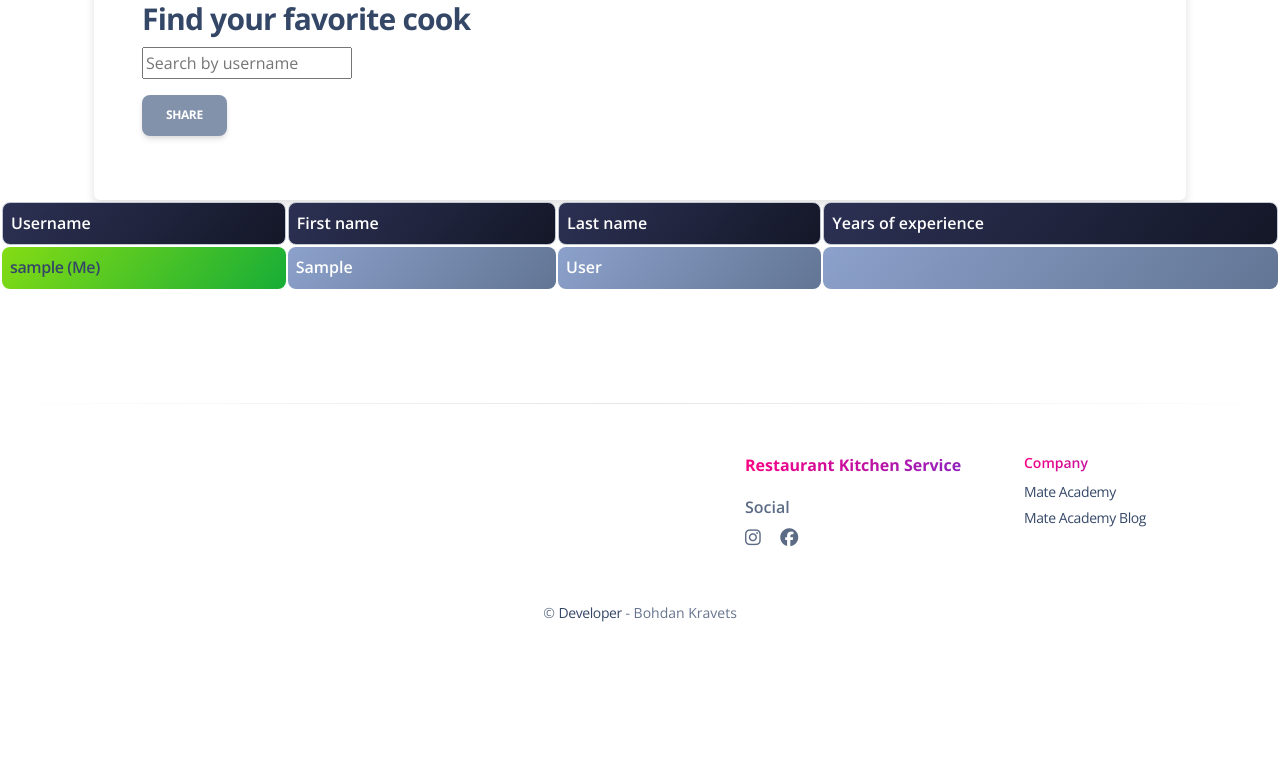
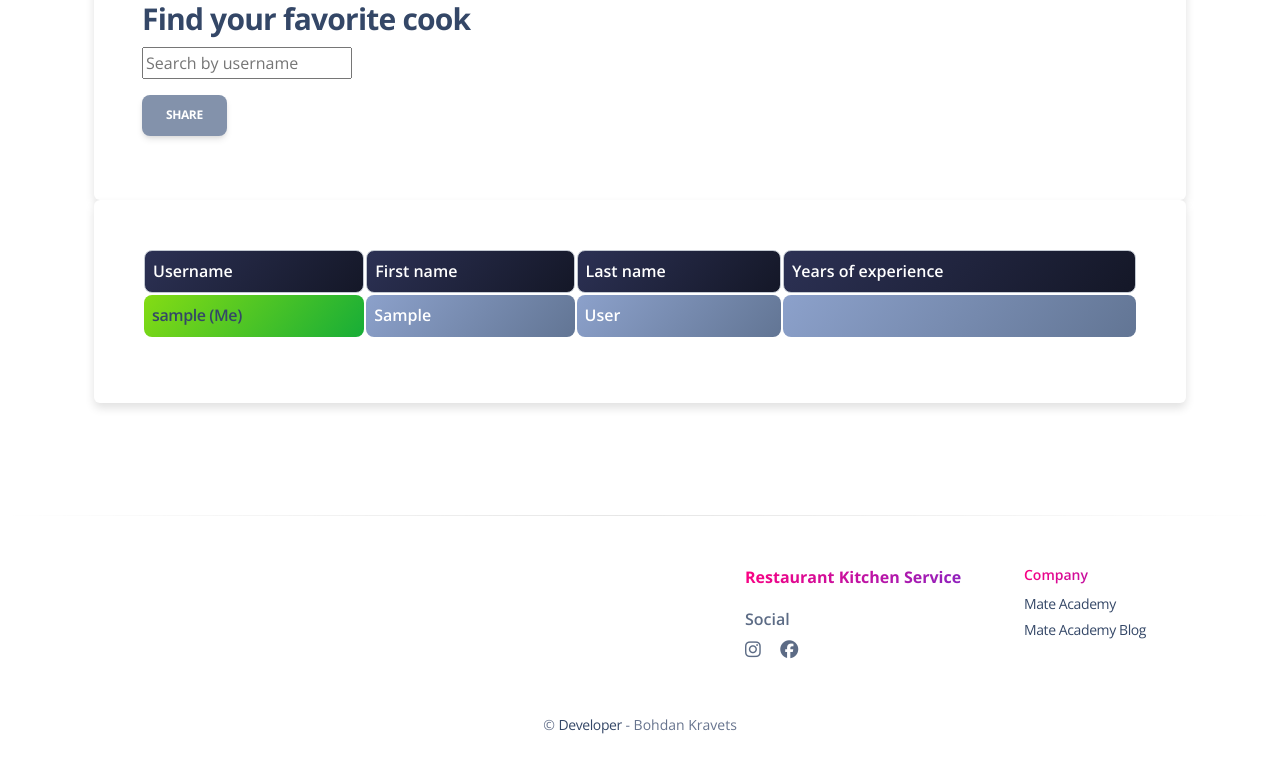
Before and after one commit to kravetb/restaurant-kitchen-service, a Django app: page /cooks/ in a window 1280 px wide. Shown: the part 722-1481 px from the top of the page. Before the commit the page ends 1344 px from the top, so only its background shows below. Run offline with Django 5.2, Linux system fonts and the light colour scheme; the visitor is signed in with stand-in values (Sample User, id 1); data comes from the database, SQL or seed files in the repository; some libraries are stand-ins or nearby versions.

Commit message:
Change dish_list.html, cook_list.html and dish_type_list.html

```diff
--- a/templates/kitchen/cook_list.html
+++ b/templates/kitchen/cook_list.html
@@ -53,6 +53,11 @@
   </div>
 </section>
 
+<section class="vh-lg-100 mt-5 mt-lg-0 bg-soft d-flex align-items-center">
+  <div class="container">
+    <div class="row form-bg-image">
+      <div class="col-12 d-flex align-items-center">
+        <div class="signin-inner my-3 my-lg-0 bg-white shadow border-0 rounded p-4 p-lg-5 w-100 fmxw-500 ms-0 text-start">
           {% if cook_list %}
           <table class="table">
             <tr>
@@ -74,4 +79,9 @@
           {% else %}
             <p>There are no cooks in the kitchen.</p>
           {% endif %}
+        </div>
+      </div>
+    </div>
+  </div>
+</section>
 {% endblock %}
--- a/templates/kitchen/dish_list.html
+++ b/templates/kitchen/dish_list.html
@@ -4,8 +4,7 @@
 
 {% block content %}
 
-  <header class="header-2" xmlns="http://www.w3.org/1999/html">
-    <div class="page-header min-vh-75 relative" style="background-image: url('{% static 'img/curved-images/curved15.jpg' %}')">
+<header class="header-2" xmlns="http://www.w3.org/1999/html">   <div class="page-header min-vh-75 relative" style="background-image: url('{% static 'img/curved-images/curved15.jpg' %}')">
   <div class="container">
     <div class="row">
       <div class="col-lg-7 text-center mx-auto">
@@ -58,7 +57,6 @@
     <div class="row form-bg-image">
       <div class="col-12 d-flex align-items-center">
         <div class="signin-inner my-3 my-lg-0 bg-white shadow border-0 rounded p-4 p-lg-5 w-100 fmxw-500 ms-0 text-start">
-
           {% if dish_list %}
           <table class="table">
             <tr>
```
Also changed, not shown: templates/kitchen/dish_type_list.html (+10 -0 lines). Lines whose indentation alone changed are shown as unchanged.
